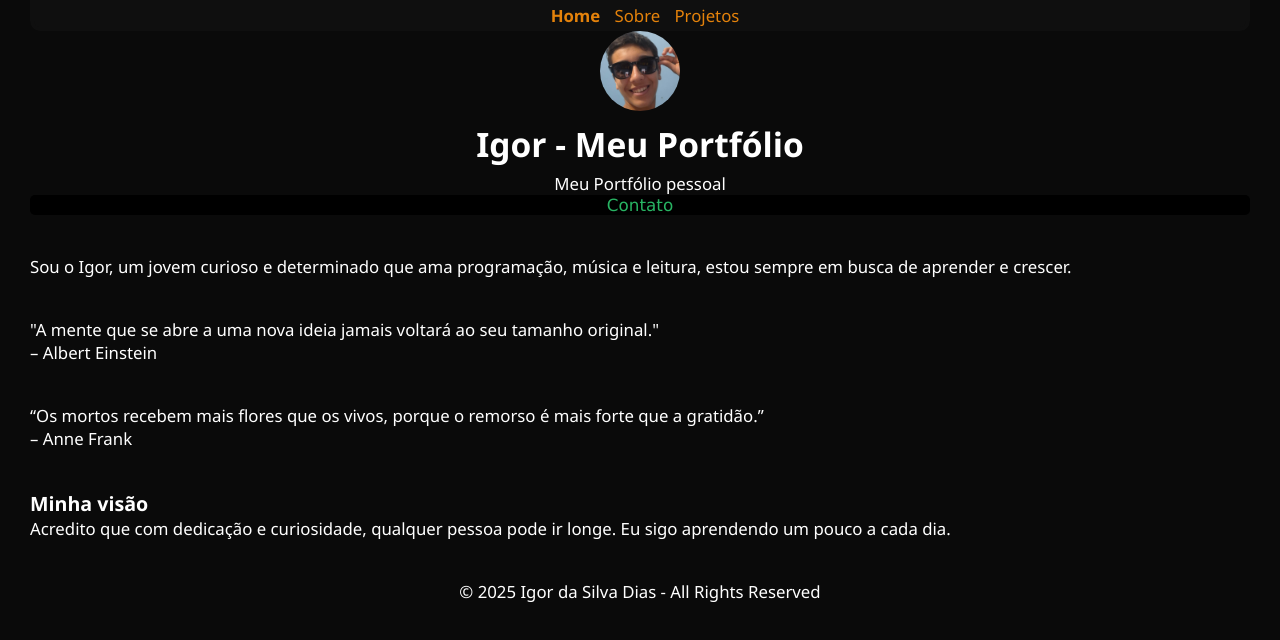
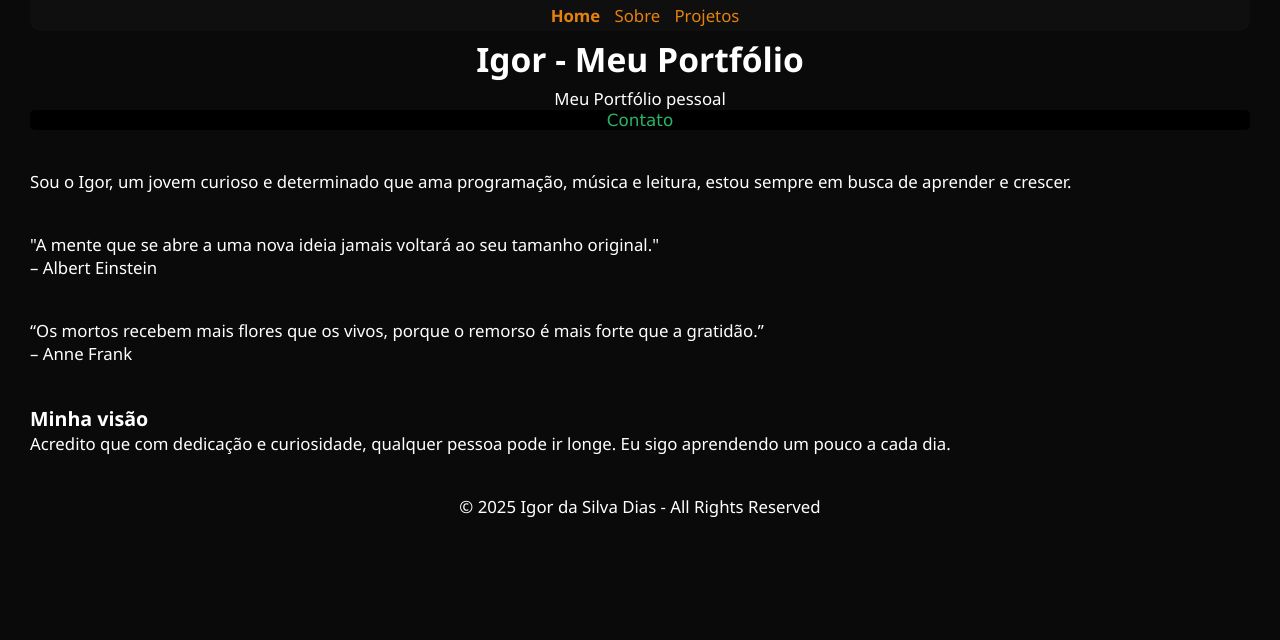
Before and after one commit to Igor-Dias-2010/Portfolio, a plain HTML site: page index.html in a window 1280 px wide. Drawn offline with Linux system fonts and the light colour scheme.

Commit message:
Portfolio V2.0
tirei a foto e mudei o Css

```diff
--- a/estilo.css
+++ b/estilo.css
@@ -144,20 +144,6 @@ footer p {
   margin-bottom: 10px;
   font-family: "Segoe UI", Tahoma, Geneva, Verdana, sans-serif;
 }
-
-.foto {
-  border-radius: 150px;
-  width: 80px;
-  height: auto;
-}
-
-#fotoigor {
-  transition: all 1s ease;
-}
-
-#fotoigor:hover {
-  transform: rotate(1440deg);
-}
 .ativo {
   font-weight: bold;
 }
--- a/index.html
+++ b/index.html
@@ -1,5 +1,5 @@
 <!DOCTYPE html>
-<html lang="en">
+<html lang="pt-br">
   <head>
     <meta charset="UTF-8" />
     <meta name="viewport" content="width=device-width, initial-scale=1.0" />
@@ -14,13 +14,6 @@
         <a href="sobre.html">Sobre</a>
         <a href="projetos.html">Projetos</a>
       </nav>
-      <div id="navfoto">
-        <img
-          src="Igor de Oculos 3.jpg"
-          alt="uma foto minha de oculos escuros"
-          class="foto"
-          id="fotoigor"
-        />
         <div class="igor">
           <h1>Igor - Meu Portfólio</h1>
           <p>Meu Portfólio pessoal</p>
```
